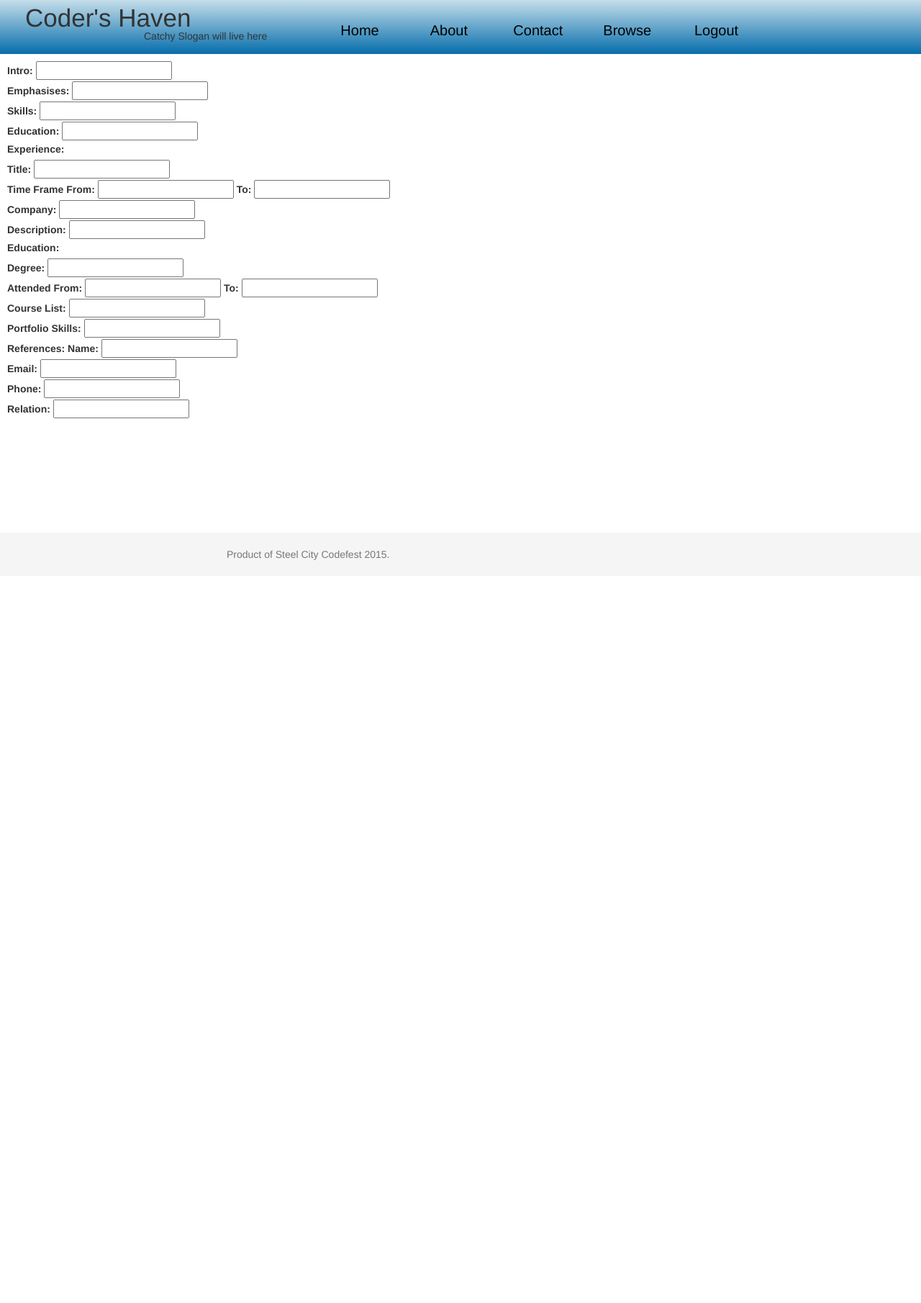
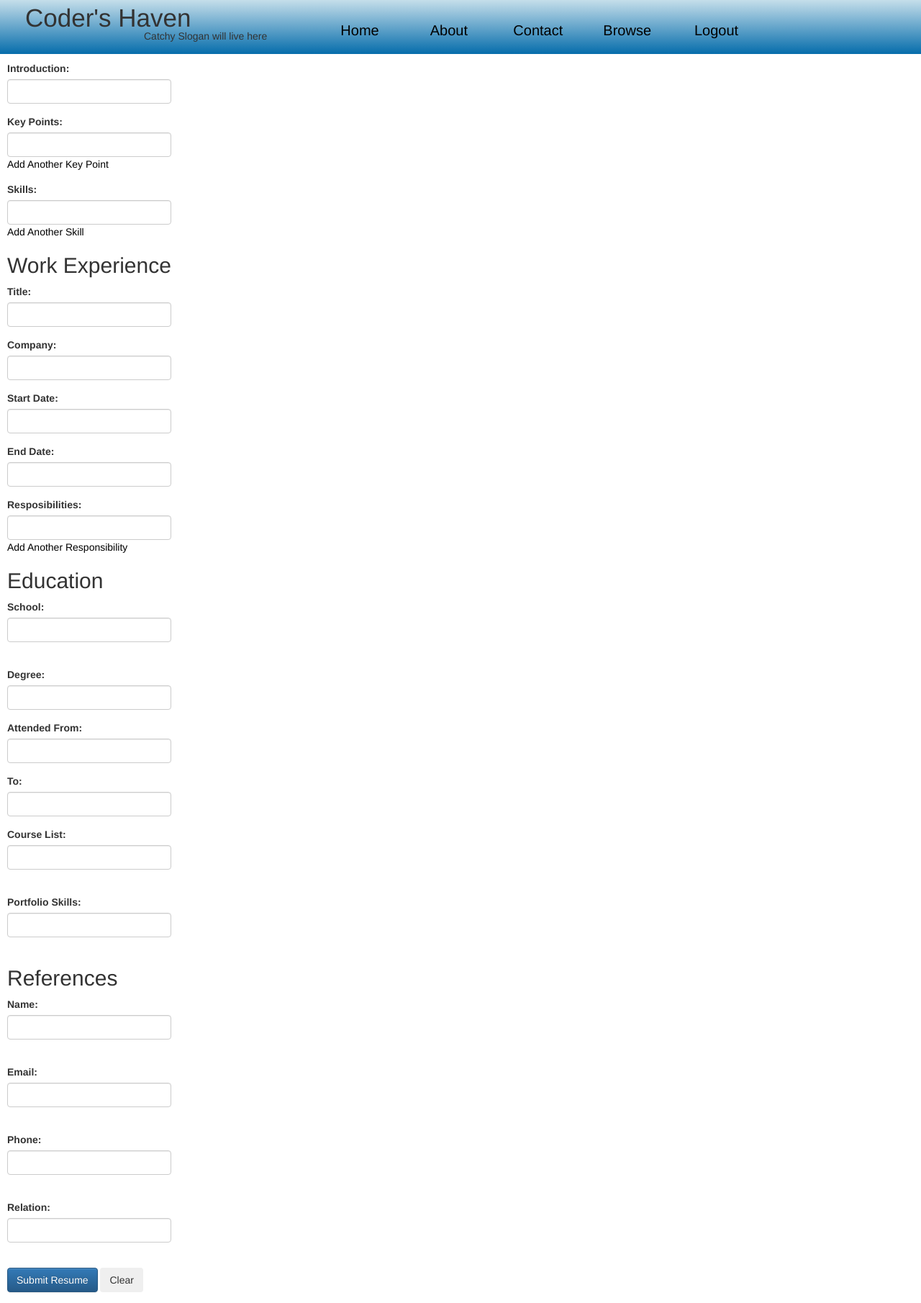
Before and after one commit to phillipgreenii/SteelCityCodeFest2015, a PHP site: page /EditResume.php in a window 1280 px wide. Shown: the whole page at 72% size. Before the commit the page ends 778 px from the top, so only its background shows below. Run offline with PHP 8.4, Linux system fonts and the light colour scheme; the visitor is signed in with stand-in values (Sample User, id 1); some libraries are stand-ins or nearby versions.

Commit message:
edit resume page updated - removed footer from template

```diff
--- a/EditResume.php
+++ b/EditResume.php
@@ -6,45 +6,110 @@ user_redirect_if_not_authenticated();
 
 $pageContents = <<< EOPAGE
 <form>
-  <label for="textfield">Intro:</label>
-  <input type="text" name="intro" id="textfield"><br>
-  <label for="textfield">Emphasises:</label>
-  <input type="text" name="emphasises" id="emphasises"><br>
-  <label for="textfield">Skills:</label>
-  <input type="text" name="skills" id="skills"><br>
-  <label for="textfield">Education:</label>
-  <input type="text" name="education" id="education"><br>
-  <label for="textfield">Experience:</label><br>
-  <label for="textfield">Title:</label>
-  <input type="text" name="title" id="title"><br>
-  <label for="textfield">Time Frame From:</label>
-  <input type"text" name="from" id="from">
-  <label for="textfield">To:</label>
-  <input type="text" name="to" id="to"><br>
-  <label for="textfield">Company:</label>
-  <input type="text" name="company" id="company"><br>
-  <label for="textfield">Description:</label>
-  <input type="text" name="description" id="description"><br>
-  <label for="textfield">Education:</label><br>
-  <label for="textfield">Degree:</label>
-  <input type="text" name="degree" id="degree"><br>
-  <label for="textfield">Attended From:</label>
-  <input type"text" name="attended" id="attended">
-  <label for="textfield">To:</label>
-  <input type="text" name="attendedto" id="attendedto"><br>
-  <label for="textfield">Course List:</label>
-  <input type="text" name="courselist" id="courselist"><br>
-  <label for="textfield">Portfolio Skills:</label>
-  <input type="text" name="portfolioskills" id="portfolioskills"><br>
-  <label for="text">References:</label>
-  <label for="textfield">Name:</label>
-  <input type="text" name="name" id="name"><br>
-  <label for="textfield">Email:</label>
-  <input type="text" name="email" id="email"><br>
-  <label for="textfield">Phone:</label>
-  <input type="text" name="phone" id="phone"><br>
-  <label for="textfield">Relation:</label>
-  <input type="text" name="relation" id="relation"><br>
+  <div class="form-group">
+    <label for="intro">Introduction:</label>
+    <input type="text" class="form-control" name="intro" id="intro">
+  </div>
+
+  <div class="form-group">
+    <label for="kp1">Key Points:</label>
+    <input type="text" class="form-control" name="kp[]" id="kp1">
+    <a href="#" id="addKP">Add Another Key Point</a>
+  </div>
+
+  <div class="form-group">
+    <label for="skills">Skills:</label>
+    <input type="text" class="form-control" name="skills" id="skills">
+    <a href="#" id="addSkill">Add Another Skill</a>
+  </div>
+
+
+  <h2>Work Experience</h2>
+
+  <div class="form-group">
+    <label for="title">Title:</label>
+    <input type="text" class="form-control" name="title" id="title">
+  </div>
+
+  <div class="form-group">
+    <label for="company">Company:</label>
+    <input type="text" class="form-control" name="company" id="company">
+  </div>
+
+  <div class="form-group">
+    <label for="startdate">Start Date:</label>
+    <input type"text" class="form-control" name="startdate" id="startdate">
+  </div>
+
+  <div class="form-group">
+    <label for="enddate">End Date:</label>
+    <input type="text"  class="form-control" name="enddate" id="enddate">
+  </div>
+
+  <div class="form-group">
+    <label for="responsibilities">Resposibilities:</label>
+    <input type="text" class="form-control"  name="responsibilities[]" id="responsibilities">
+    <a href="#" id="add_resp">Add Another Responsibility</a>
+  </div>
+
+  <h2>Education</h2>
+
+  <div class="form-group">
+    <label for="school">School:</label>
+    <input type="text" class="form-control" name="school" id="school"><br>
+  </div>
+
+  <div class="form-group">
+    <label for="textfield">Degree:</label>
+    <input type="text" class="form-control" name="degree" id="degree">
+  </div>
+
+  <div class="form-group">
+    <label for="attended">Attended From:</label>
+    <input type"text" class="form-control" name="attended" id="attended">
+  </div>
+
+  <div class="form-group">
+    <label for="attendedto">To:</label>
+    <input type="text" class="form-control" name="attendedto" id="attendedto">
+  </div>
+
+  <div class="form-group">
+    <label for="courselist">Course List:</label>
+    <input type="text" class="form-control" name="courselist" id="courselist"><br>
+  </div>
+
+  <div class="form-group">
+    <label for="portfolioskills">Portfolio Skills:</label>
+    <input type="text" class="form-control" name="portfolioskills" id="portfolioskills"><br>
+  </div>
+
+  <h2>References</h2>
+
+  <div class="form-group">
+    <label for="textfield">Name:</label>
+    <input type="text" class="form-control" name="name" id="name"><br>
+  </div>
+
+  <div class="form-group">
+    <label for="textfield">Email:</label>
+    <input type="text" class="form-control" name="email" id="email"><br>
+  </div>
+
+  <div class="form-group">
+    <label for="textfield">Phone:</label>
+    <input type="text" class="form-control" name="phone" id="phone"><br>
+  </div>
+
+  <div class="form-group">
+    <label for="textfield">Relation:</label>
+    <input type="text" class="form-control" name="relation" id="relation"><br>
+  </div>
+
+  <div class="form-group">
+    <button type="button" id="sub_res" class="btn btn-primary">Submit Resume</button>
+    <button type="button" id="login" class="btn">Clear</button>
+  </div>
 </form>
 </body>
 </html>
--- a/template.php
+++ b/template.php
@@ -103,11 +103,7 @@ $pageContents = <<< EOPAGE
   {$content}
 	</div>
 
-	<footer class="footer">
-		<div class="container">
-			<p class="text-muted">Product of Steel City Codefest 2015.</p>
-		</div>
-	</footer>
+
 
   {$login_modal}
 </body>
@@ -116,4 +112,12 @@ EOPAGE;
 
 return $pageContents;
 }
+
+/**<footer class="footer">
+  <div class="container">
+    <p class="text-muted">Product of Steel City Codefest 2015.</p>
+  </div>
+</footer>
+**/
+
 ?>
```
